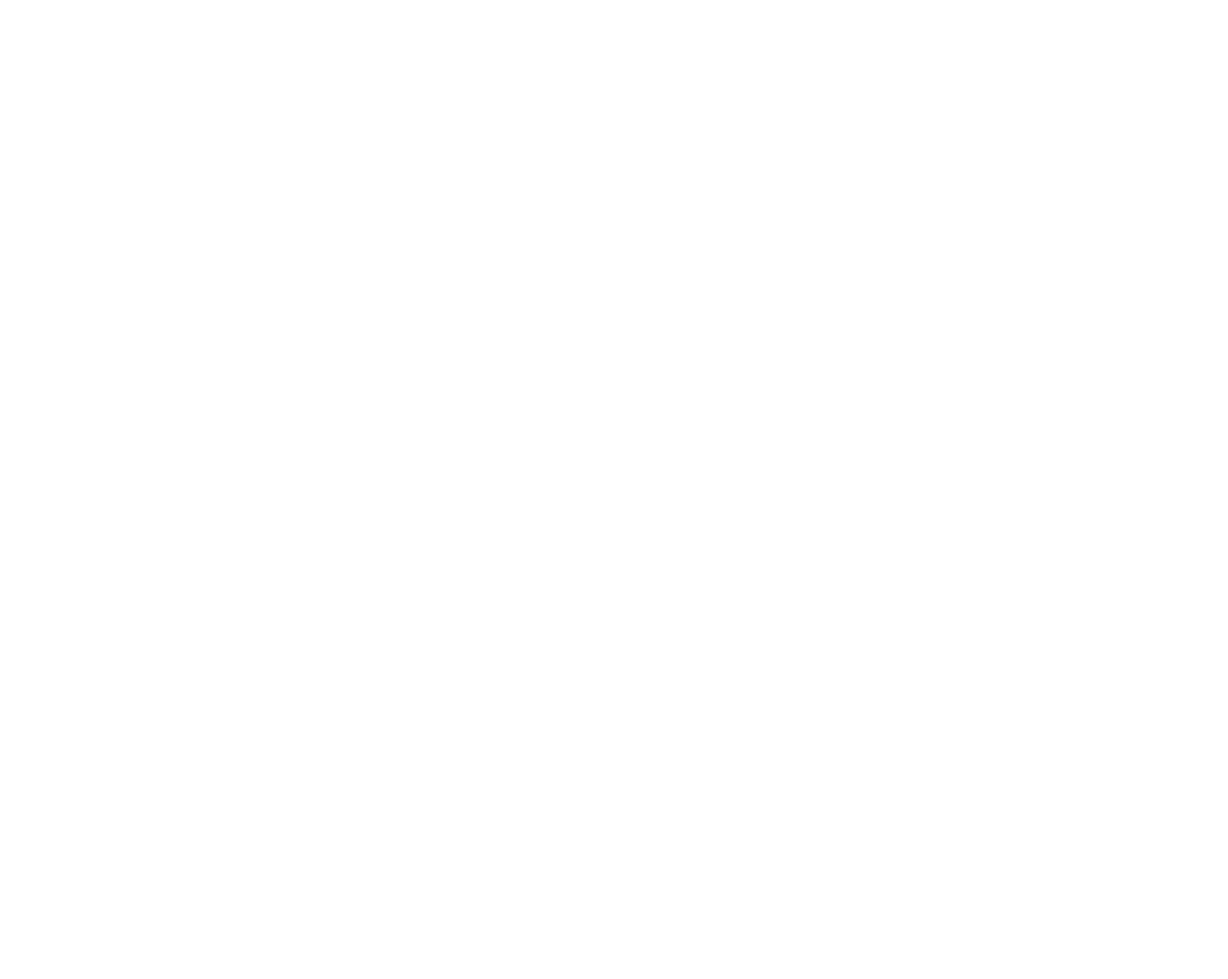
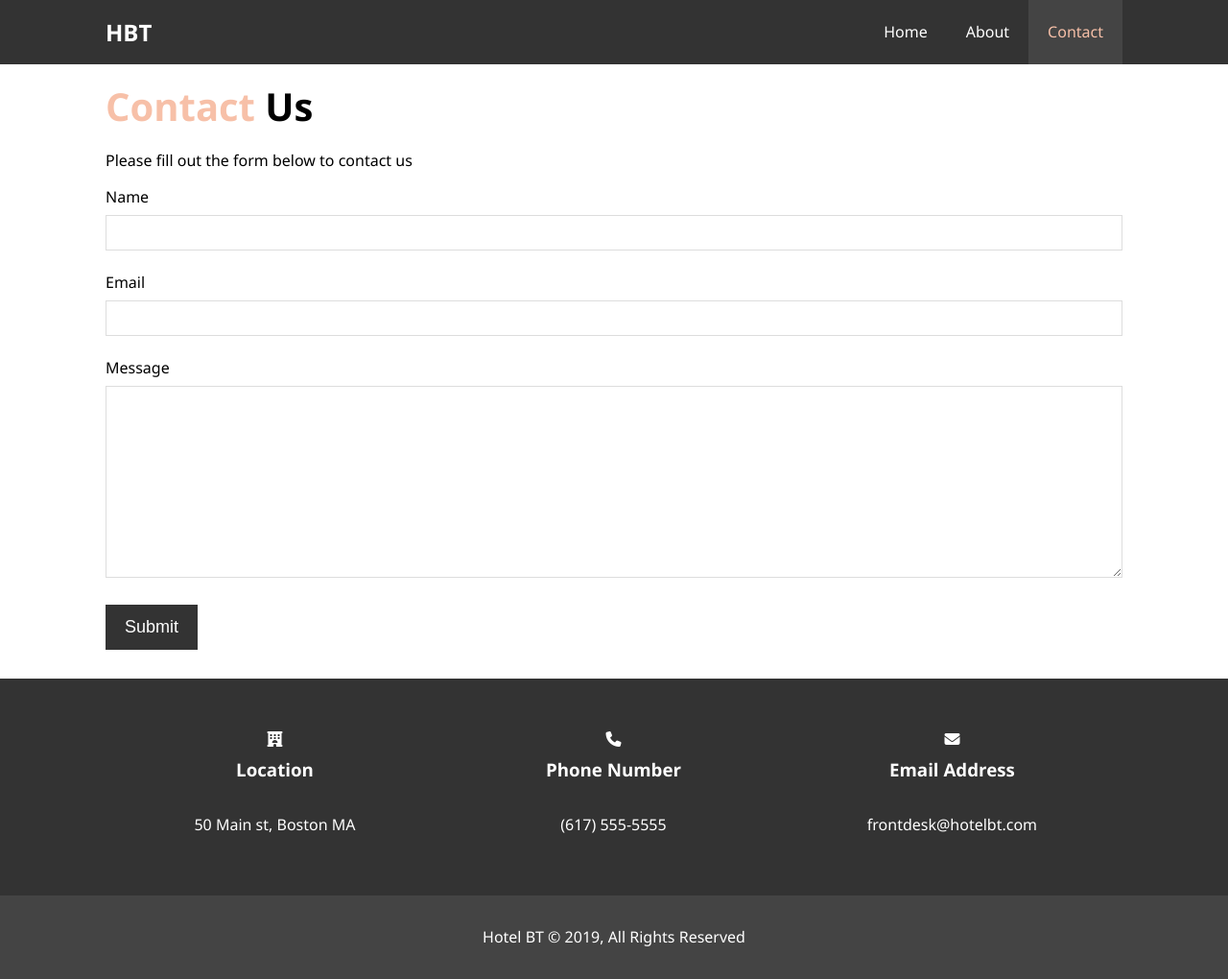
Before and after one commit to HimangshuDe/HTML-CSS-Tuts, a plain HTML site: page contact.html in a window 1280 px wide. Shown: the whole page at 96% size. Before the commit the page ends 800 px from the top, so only its background shows below. Drawn offline with Linux system fonts and the light colour scheme.

Commit message:
Finished Contact Page(contact.html)

```diff
--- a/contact.html
+++ b/contact.html
@@ -0,0 +1,76 @@
+<!DOCTYPE html>
+<html lang="en">
+
+<head>
+    <meta charset="UTF-8">
+    <meta name="viewport" content="width=device-width, initial-scale=1.0">
+    <meta name="description" content="Welcome to the most extraordinary hotel in Boston,MA">
+    <meta name="keywords" content="hotel, boston hotel, new england hotel">
+    <link rel="stylesheet" href="css/style.css">
+    <script src="https://kit.fontawesome.com/7cb8101bb4.js" crossorigin="anonymous"></script>
+    <title>Hotel BT | Contact</title>
+</head>
+
+<body>
+    <header>
+        <nav id="navbar">
+            <div class="container">
+                <h1 class="logo"><a href="index.html">HBT</a></h1>
+                <ul>
+                    <li><a href="index.html">Home</a></li>
+                    <li><a href="about.html">About</a></li>
+                    <li><a class="current" href="contact.html">Contact</a></li>
+                </ul>
+            </div>
+        </nav>
+    </header>
+
+
+    <section id="contact-form" class="py-3">
+        <div class="container">
+            <h1 class="l-heading"><span class="text-primary">Contact</span> Us</h1>
+            <p>Please fill out the form below to contact us</p>
+            <form action="process.php">
+                <div class="form-group">
+                    <label for="name">Name</label>
+                    <input type="text" name="name" id="name">
+                </div>
+                <div class="form-group">
+                    <label for="email">Email</label>
+                    <input type="email" name="email" id="email">
+                </div>
+                <div class="form-group">
+                    <label for="message">Message</label>
+                    <textarea name="message" id="message"></textarea>
+                </div>
+                <button type="submit" class="btn">Submit</button>
+            </form>
+        </div>
+    </section>
+
+    <section id="contact-info" class="bg-dark">
+        <div class="container">
+            <div class="box">
+                <i class="fa-solid fa-hotel"></i>
+                <h3>Location</h3>
+                <p>50 Main st, Boston MA</p>
+            </div>
+            <div class="box">
+                <i class="fa-solid fa-phone"></i>
+                <h3>Phone Number</h3>
+                <p>(617) 555-5555</p>
+            </div>
+            <div class="box">
+                <i class="fa-solid fa-envelope"></i>
+                <h3>Email Address</h3>
+                <p>frontdesk@hotelbt.com</p>
+            </div>
+        </div>
+    </section>
+
+    <footer id="main-footer">
+        <p>Hotel BT &copy; 2019, All Rights Reserved</p>
+    </footer>
+</body>
+
+</html>
--- a/css/style.css
+++ b/css/style.css
@@ -234,6 +234,33 @@ p {
     border-radius: 50%;
 }
 
+/* Contact Form */
+#contact-form .form-group{
+    margin-bottom: 20px;
+}
+
+#contact-form label{
+    display: block;
+    margin-bottom: 5px;
+}
+
+#contact-form input,
+#contact-form textarea{
+    width: 100%;
+    padding: 10px;
+    border: 1px #ddd solid;
+}
+
+#contact-form textarea{
+    height: 200px;
+}
+
+#contact-form input:focus,
+#contact-form textarea:focus{
+    outline: none;
+    border-color: #f7c0a8;
+}
+
 /* Footer */
 #main-footer {
     text-align: center;
```
